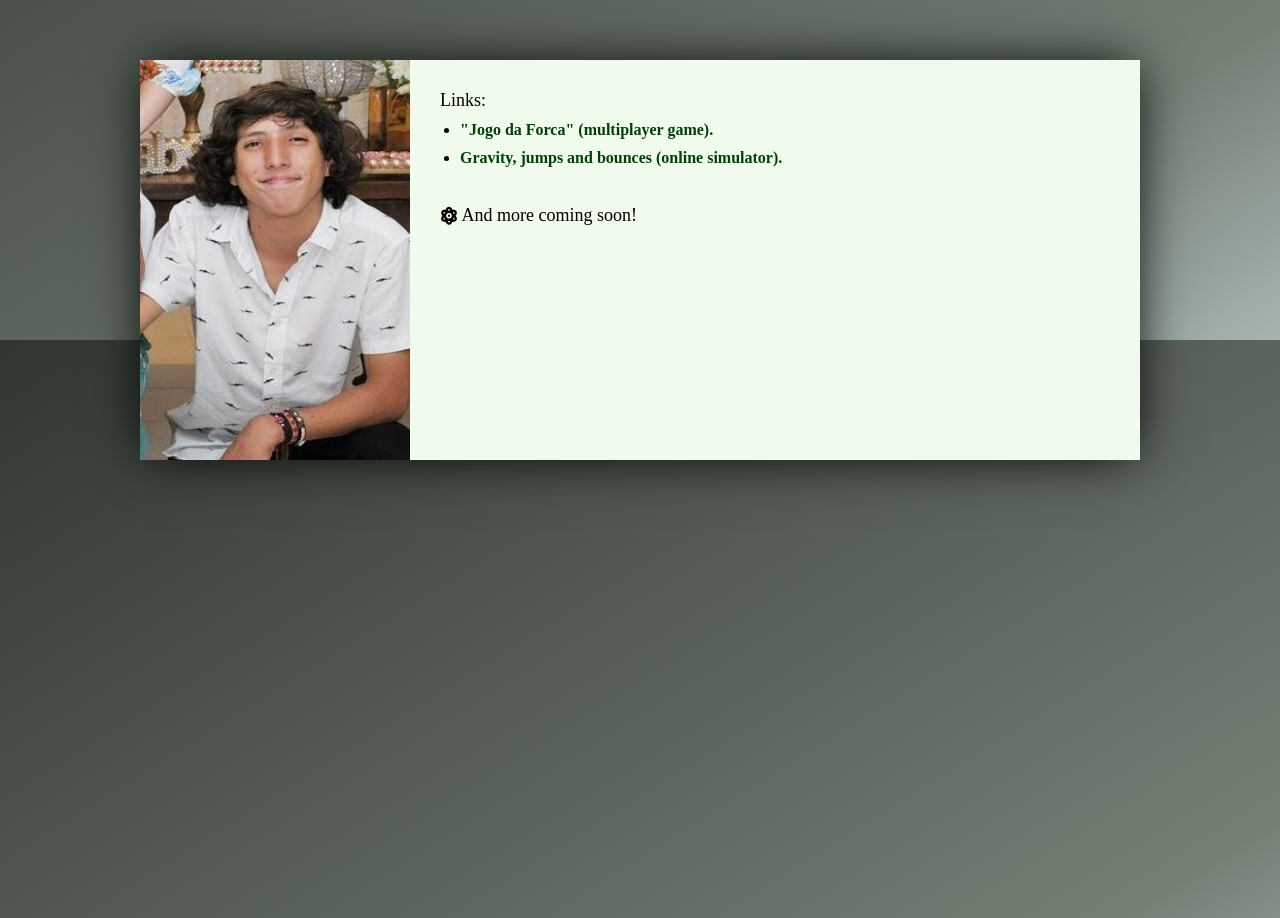
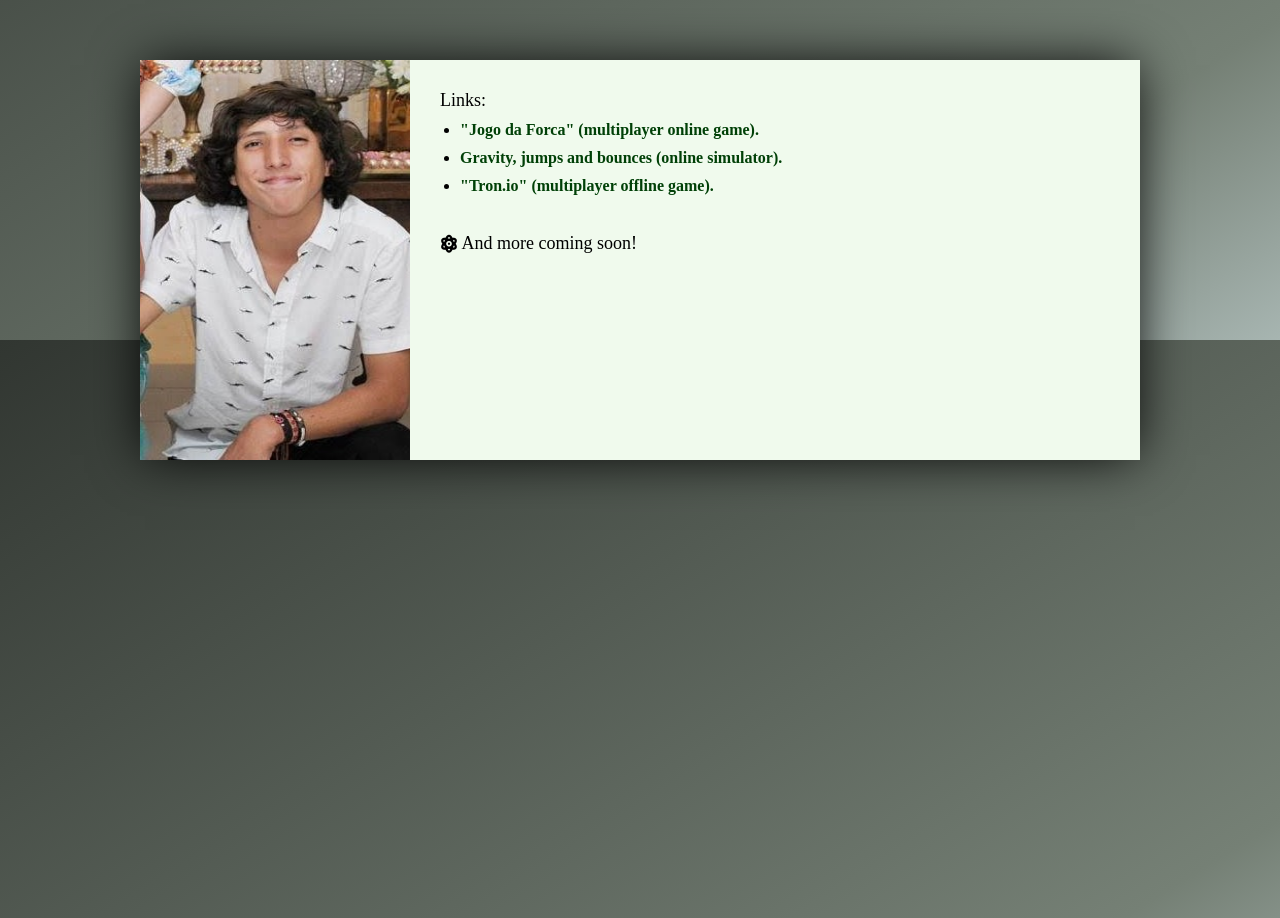
Before and after one commit to MontebellerZ/MontebellerZ.github.io, a plain HTML site: page index.html in a window 1280 px wide. Shown: the part 2860-3778 px from the top of the page. Drawn offline with nearby package versions, Linux system fonts and the light colour scheme; a script that the page names is missing.

Commit message:
added Tron.io

```diff
--- a/index.html
+++ b/index.html
@@ -152,8 +152,9 @@
 					<div class="text">
 						<div class="box bigger">Links:</div>
 						<ul>
-							<li class="box"><a href="https://montebellerz.github.io/jogo_da_forca/" target="_blank">"Jogo da Forca" (multiplayer game).</a></li>
+							<li class="box"><a href="https://montebellerz.github.io/jogo_da_forca/" target="_blank">"Jogo da Forca" (multiplayer online game).</a></li>
 							<li class="box"><a href="https://montebellerz.github.io/gravity-jump-and-bounce/" target="_blank">Gravity, jumps and bounces (online simulator).</a></li>
+							<li class="box"><a href="https://www.greenfoot.org/scenarios/26854" target="_blank">"Tron.io" (multiplayer offline game).</a></li>
 						</ul>
 						<br>
 						<div class="box bigger"><i class="fas fa-atom fa-spin"></i> And more coming soon!</div>
```
